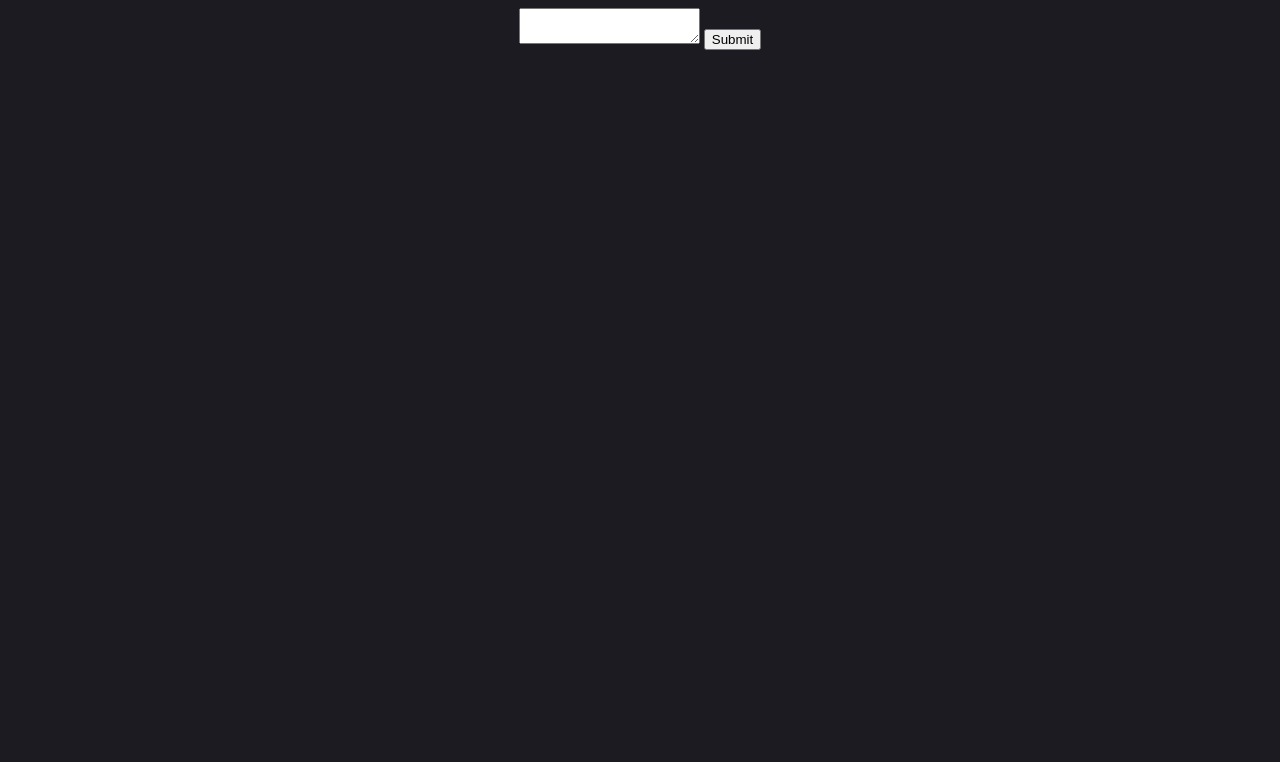
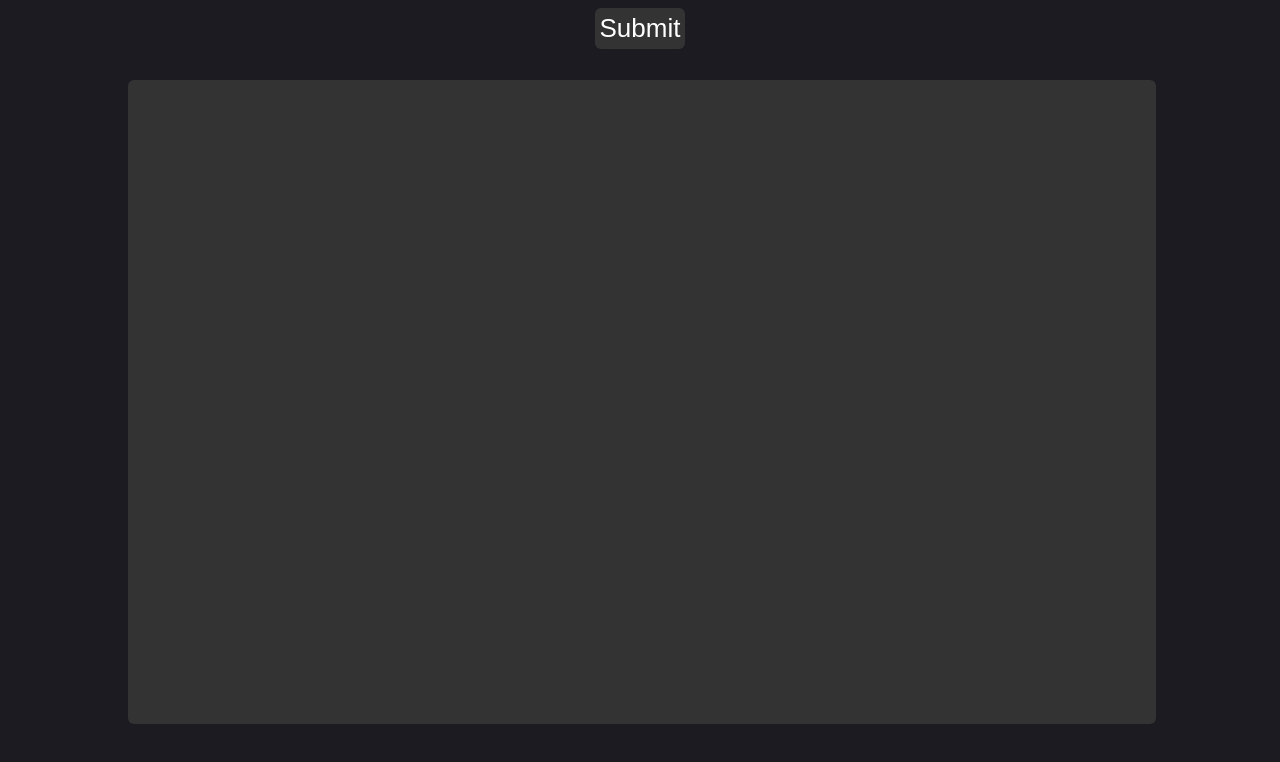
Before and after one commit to Raaptex/walmart-pastebin, a website: page public/index.html in a window 1280 px wide. Drawn offline with Linux system fonts and the light colour scheme.

Commit message:
minor changes

```diff
--- a/config.json
+++ b/config.json
@@ -1 +1 @@
-[{"url":"9FhgW","value":"Hii!!!"},{"url":"YWkiF","value":"dddd"},{"url":"b9PV5","value":"ddddssss"},{"url":"zRzYv","value":"<script>alert(1);</script>"}]
+[{"url":"9FhgW","value":"Hii!!!"},{"url":"YWkiF","value":"dddd"},{"url":"b9PV5","value":"ddddssss"},{"url":"zRzYv","value":"<script>alert(1);</script>"},{"url":"hRrVo","value":"dsadsad"}]
--- a/public/assets/index.css
+++ b/public/assets/index.css
@@ -1,14 +1,53 @@
-body {
+html, body {
     background-color: #1c1b22;
     text-align: center;
+    height: 100%;
+    overflow: hidden;
+    font-family: Consolas, monaco, monospace;
 }
 
 #form {
-    display: inline-block;
+    width: 100%;
+    height: 100%;
 }
 
 #pasteContent {
     margin: 0 auto;
     margin-left: auto;
     margin-right: auto;
+    width: 80%;
+    height: 80%;
+    resize: none;
+    position: fixed;
+    top: 10%;
+    left: 10%;
+    right: 10%;
+    bottom: 10%;
+    background-color: #333;
+    color: white;
+    border:none;
+    border-radius: 6px;
+    outline: none !important;
+    padding: 2px;
 }
+
+#pasteContent:focus{
+    border-radius: 2px;
+}
+
+
+button{
+    font-size:26px;
+    color:white;
+    background-color:#333;
+    border-radius: 6px;
+    border:none;
+    padding:5px;
+    transition-duration: 0.4s;
+}
+
+button:hover{
+    border-radius: 4px;
+
+    background-color: #444;
+}
--- a/public/index.html
+++ b/public/index.html
@@ -9,7 +9,7 @@
 </head>
 <body>
     <form id="form" method="POST" action="/paste">
-        <textarea id="pasteContent" class="text" name="pasteContent"></textarea>
+        <textarea required="required" id="pasteContent" class="text" name="pasteContent" spellcheck="false"></textarea>
         <button>Submit</button>
     </form>
 
```
